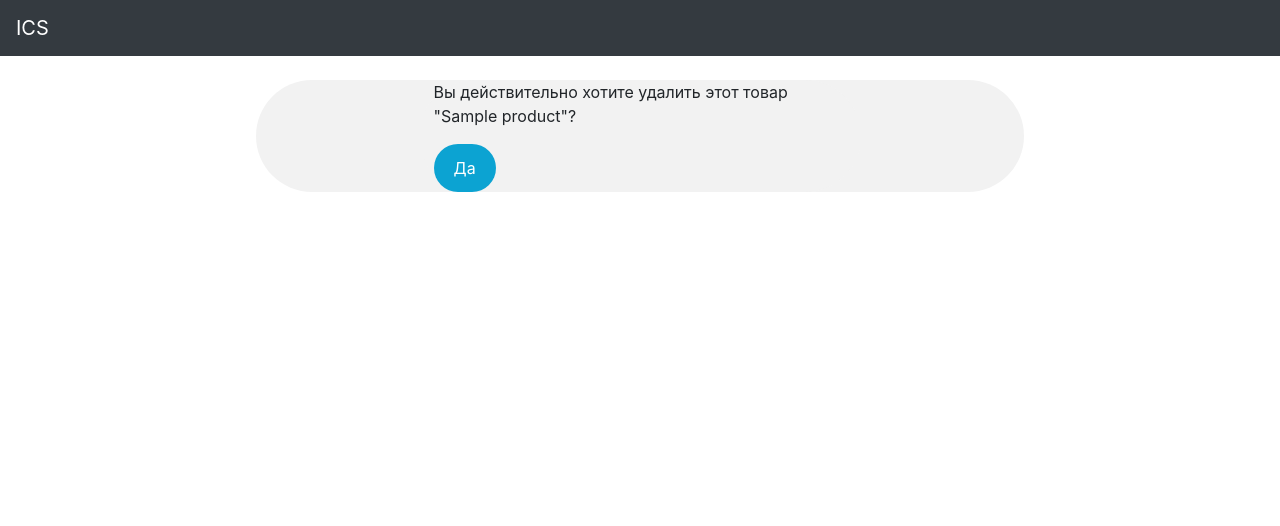
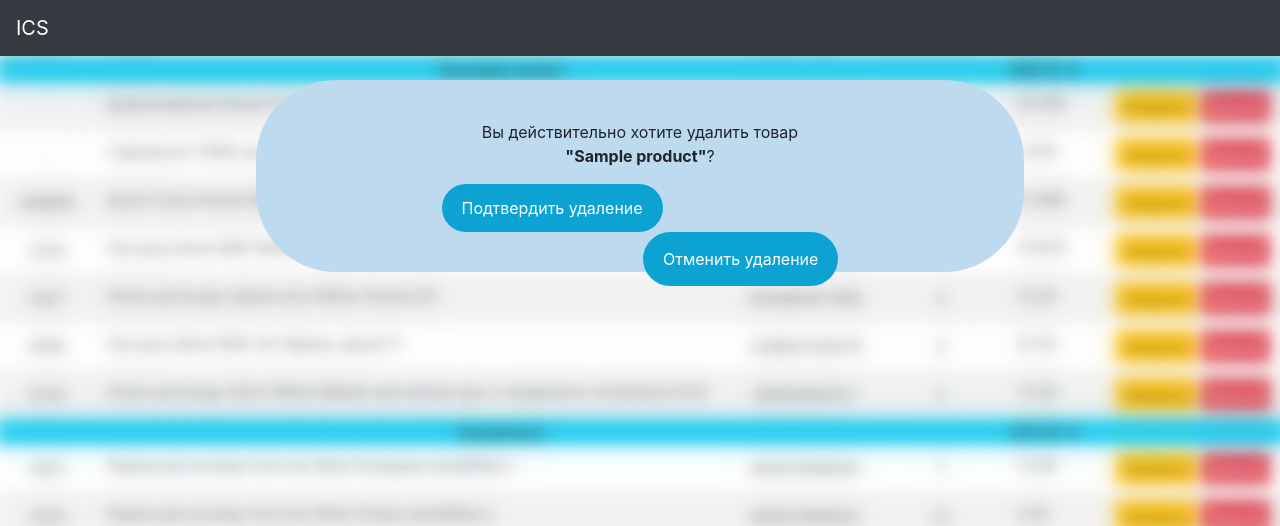
Before and after one commit to NightCourier/inventory-control-system, a Django app: page /products/delete/1/1/1 in a window 1280 px wide. Shown: the top 526 px of the page. Run offline with Django 3.2, Linux system fonts and the light colour scheme; a user stored in the database is signed in; tables that the repository leaves empty hold one stand-in row (values such as "Sample post"); some libraries are stand-ins or nearby versions.

Commit message:
ui refactoring

```diff
--- a/src/config/settings.py
+++ b/src/config/settings.py
@@ -44,8 +44,10 @@ INSTALLED_APPS = [
     'django.contrib.sessions',
     'django.contrib.messages',
     'django.contrib.staticfiles',
+    # third-party apps
     'crispy_forms',
-
+    # custom apps
+    'accounts',
     'ics',
 ]
 
@@ -117,7 +119,7 @@ AUTH_PASSWORD_VALIDATORS = [
 # Internationalization
 # https://docs.djangoproject.com/en/3.2/topics/i18n/
 
-LANGUAGE_CODE = 'en-us'
+LANGUAGE_CODE = 'ru'
 
 TIME_ZONE = 'UTC'
 
--- a/templates/ics/product_confirm_delete.html
+++ b/templates/ics/product_confirm_delete.html
@@ -1,28 +1,21 @@
 {% extends 'edit_base.html' %}
+{% load crispy_forms_tags %}
 {% block body %}
 
     <div class="container">
-        <form method="post">{% csrf_token %}
-            <p>Вы действительно хотите удалить этот товар "{{ object }}"?</p>
-            <input type="submit" value="Да">
+        <form method="post">
+            {% csrf_token %}
+            <p style="text-align: center">Вы действительно хотите удалить товар <br><b>"{{ object }}"</b>?</p>
+            <button type="submit" class="btn btn-danger" style="text-align: center">Подтвердить удаление</button>
+            <a style=" color: white; float: right; padding: 15px 20px; display: block ;border: none; border-radius: 4em; background-color: #0ca3d2;" href="{{ view.get_success_url }}" class="btn btn-warning">Отменить удаление</a>
         </form>
     </div>
     <style>
-
-        /* Style inputs with type="text", select elements and textareas */
-        input[type=text], select, textarea {
-            width: 40%; /* Full width */
-            padding: 12px; /* Some padding */
-            border: 1px solid #ccc; /* Gray border */
-            border-radius: 4px; /* Rounded borders */
-            box-sizing: border-box; /* Make sure that padding and width stays in place */
-            margin-top: 6px; /* Add a top margin */
-            margin-bottom: 16px; /* Bottom margin */
-            resize: vertical /* Allow the user to vertically resize the textarea (not horizontally) */
+        body {
+            background: url("/static/ics/images/imgonline-com-ua-Blur-jLrAHKFLtuz.jpg") no-repeat center center fixed;
         }
-
         /* Style the submit button with a specific background color etc */
-        input[type=submit] {
+        button[type=submit] {
             background-color: #0ca3d2;
             color: white;
             padding: 12px 20px;
@@ -31,16 +24,12 @@
             cursor: pointer;
         }
 
-        /* When moving the mouse over the submit button, add a darker green color */
-        input[type=submit]:hover {
-            background-color: #0ca3d2;
-        }
-
         /* Add a background color and some padding around the form */
         .container {
             border-radius: 5em;
-            background-color: #f2f2f2;
+            background-color: #bddaef;
             width: 60%;
+            padding: 20px;
         }
     </style>
 {% endblock %}
--- a/templates/ics/table.html
+++ b/templates/ics/table.html
@@ -23,9 +23,7 @@
                 <td class="cntr">{{ item.name }}</td>
                 <td>{{ item.bar_code }}</td>
                 <td>{{ item.amount }}</td>
-{#                {% if perms.product.can_change_product %}#}
                 <td class="cntr">{{ item.price }}<span>&#8372</span></td>
-{#                {% endif %}#}
                 <td>
                     {% if perms.ics.change_product %}
                     <a href="{% url 'edit' item.pk item.product_type storproducts.slug %}"  class="btn btn-warning btn-sm"
--- a/templates/index.html
+++ b/templates/index.html
@@ -301,7 +301,7 @@
 						if (last !== category) {
 							$(rows).eq(i).before(
 								'<td class="bg-info" colspan="4" style="font-weight:bold">' + category + '</td>'
-								+ '<td class="bg-info" style="font-weight:bold">' + total_by_category[category] + '<span>&#8372 </span>' + '</td>'
+								+ '<td class="bg-info" style="font-weight:bold; padding-right: 10px">' + total_by_category[category] + '<span>&#8372 </span>' + '</td>'
 								+ '<td class="bg-info" colspan="4" style="font-weight:bold"></td>'
 							);
 							last = category;
```
Also changed, not shown: static/ics/images/imgonline-com-ua-Blur-jLrAHKFLtuz.jpg (added).
